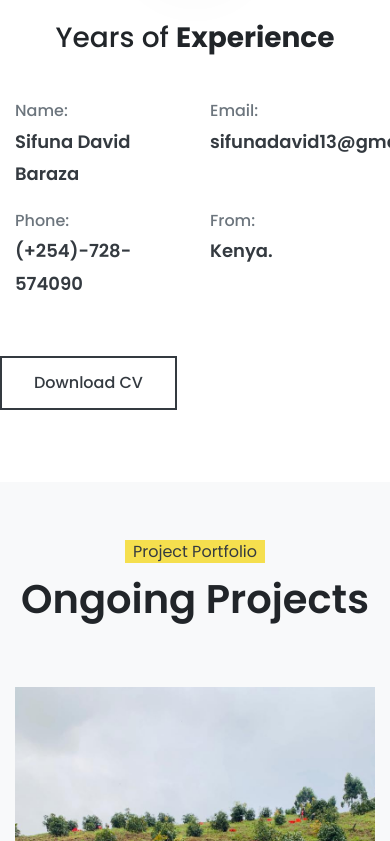
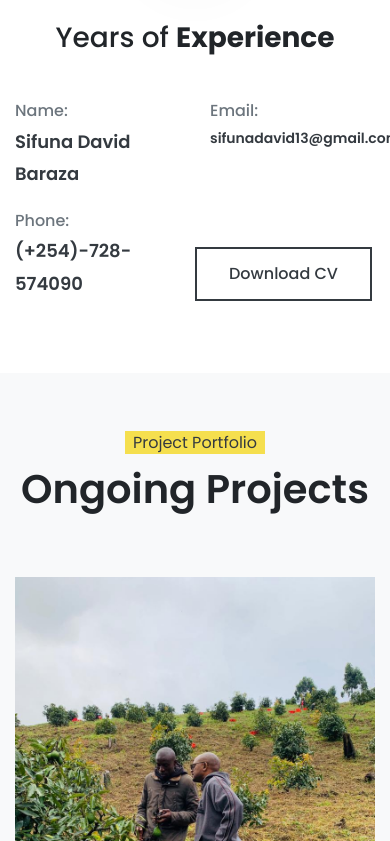
Before and after one commit to Joshua360/baraza-sifuna, a plain HTML site: page index.html in a window 390 px wide. Shown: the part 2743-3584 px from the top of the page. Drawn offline with Linux system fonts and the light colour scheme.

Commit message:
new font

```diff
--- a/css/custom.css
+++ b/css/custom.css
@@ -9,3 +9,12 @@ p{
 	text-align: left;
 
 }
+
+@media only screen and (max-width: 700px) {
+
+	.emailtext{
+		font-size: 14px !important;
+
+	}
+
+  }
--- a/index.html
+++ b/index.html
@@ -152,16 +152,16 @@
           </div>
           <div class="col-6 col-lg-3 my-2 wow fadeInUp" data-wow-delay="0.2s">
             <p class="text-muted font-weight-500 mb-0">Email:</p>
-            <p class="text-4 text-dark font-weight-600 mb-0"><a class="text-dark font-weight-600 btn-link" href="">sifunadavid13@gmail.com</a></p>
+            <p class="emailtext text-4 text-dark font-weight-600 mb-0"><a class="text-dark font-weight-600 btn-link" href="mailto:sifunadavid13@gmail.com">sifunadavid13@gmail.com</a></p>
           </div>
           <div class="col-6 col-lg-3 my-2 wow fadeInUp" data-wow-delay="0.3s">
             <p class="text-muted font-weight-500 mb-0">Phone:</p>
             <p class="text-4 text-dark font-weight-600 mb-0">(+254)-728-574090</p>
           </div>
-          <div class="col-6 col-lg-3 my-2 wow fadeInUp" data-wow-delay="0.4s">
+          <!-- <div class="col-6 col-lg-3 my-2 wow fadeInUp" data-wow-delay="0.4s">
             <p class="text-muted font-weight-500 mb-0">From:</p>
             <p class="text-4 text-dark font-weight-600 mb-0">Kenya.</p>
-          </div>
+          </div> -->
 
           <p class="text-center mt-5 wow fadeInUp"><a href="images/resume.pdf" class="btn btn-outline-dark shadow-none rounded-0">Download CV</a></p>
 
```
